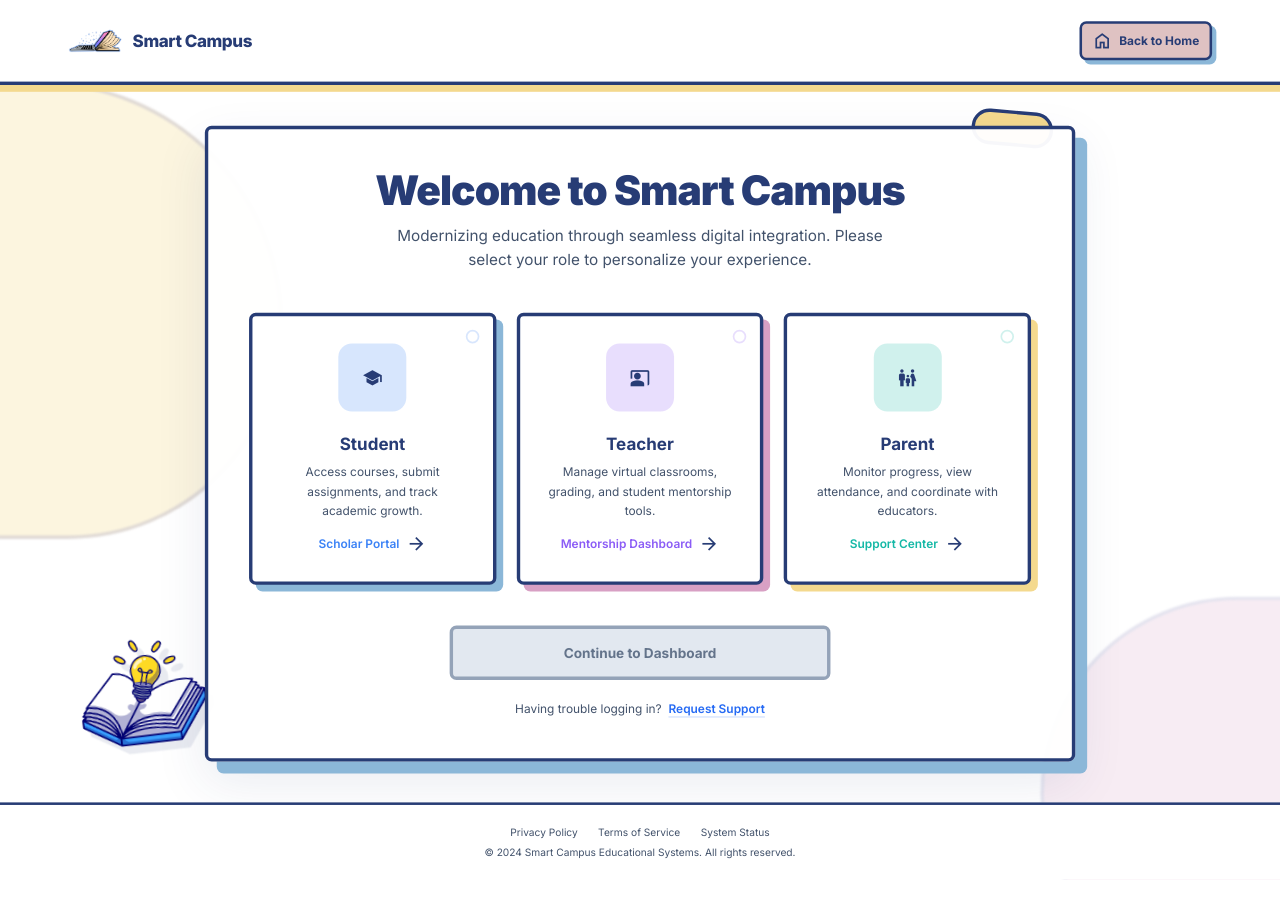
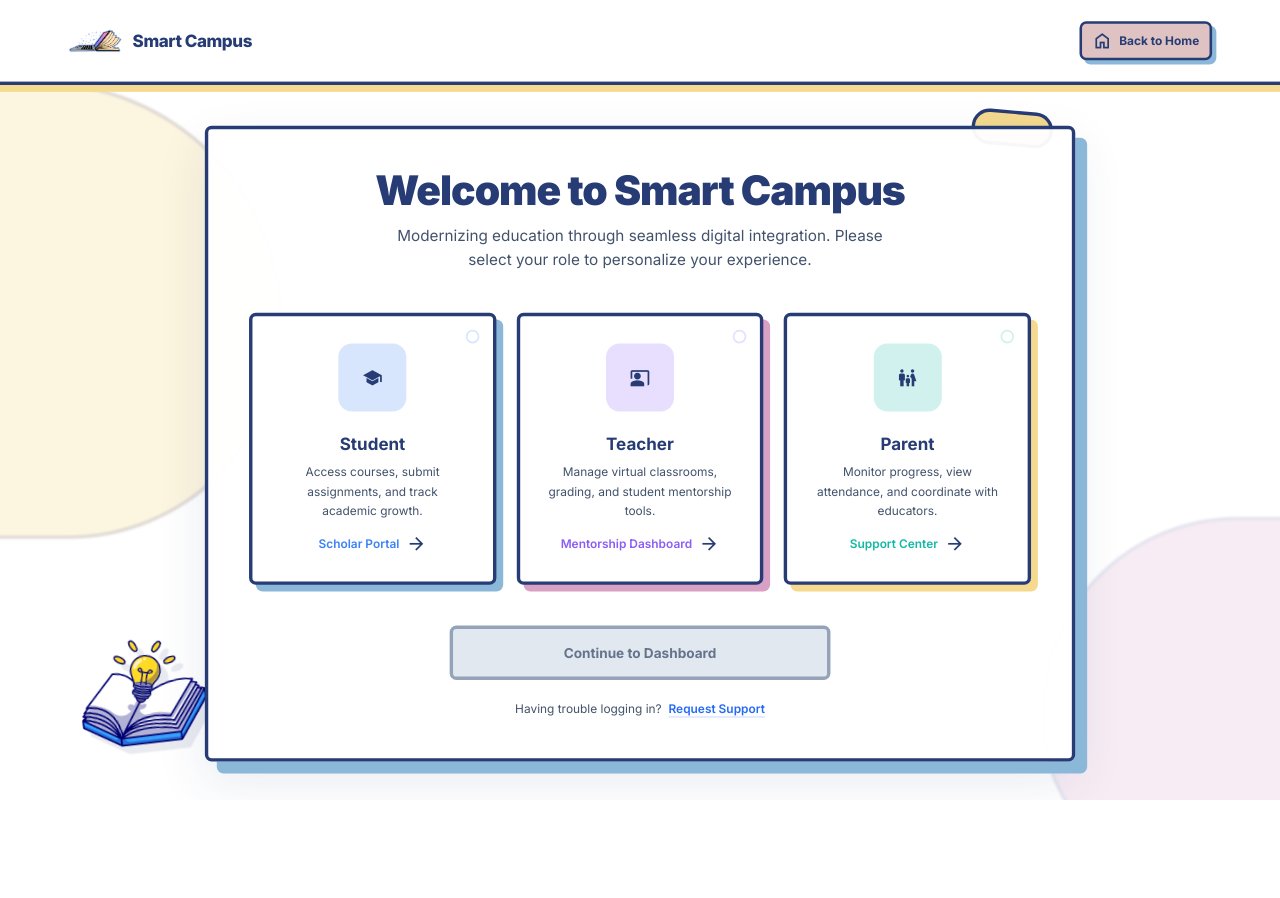
Before and after one commit to sourabhm-25/Smart-Campus, a React (Vite) app in the folder Frontend/: page /login in a window 1280 px wide. Shown: the top 898 px of the page. After the commit the page ends 800 px from the top, so only its background shows below. Built offline with nearby package versions, Linux system fonts and the light colour scheme.

Commit message:
removed white space under pages

```diff
--- a/Frontend/src/index.css
+++ b/Frontend/src/index.css
@@ -3,13 +3,15 @@
 html {
   width: 100%;
   height: 100%;
+  overflow: hidden;
 }
 
 body {
   margin: 0;
   padding: 0;
   width: 100%;
-  min-height: 100%;
+  height: 100%;
+  overflow: hidden;
   -ms-overflow-style: none;
   scrollbar-width: none;
 }
@@ -20,9 +22,8 @@ body {
   transform: scale(0.85);
   transform-origin: top left;
   width: calc(100vw / 0.85);   /* 117.6vw → ×0.85 = 100vw */
-  min-height: calc(100vh / 0.85);  /* ensures content taller than viewport can scroll */
-  overflow-y: auto;
-  overflow-x: hidden;
+  height: calc(100vh / 0.85);  /* 117.6vh → ×0.85 = 100vh */
+  overflow: hidden;
 }
 
 
--- a/Frontend/src/pages/Home.jsx
+++ b/Frontend/src/pages/Home.jsx
@@ -73,7 +73,7 @@ export default function Home() {
   }, []);
 
   return (
-    <>
+    <div style={{ height: "100%", overflowY: "auto", overflowX: "hidden", background: "#0f172a" }}>
       <style>
         {`
           @import url('https://fonts.googleapis.com/css2?family=Caveat:wght@400;600;700&family=Inter:wght@400;500;600;700&display=swap');
@@ -1217,6 +1217,6 @@ export default function Home() {
       <footer className="footer">
         <p>© 2026 Smart Campus. Elevating educational experiences.</p>
       </footer>
-    </>
+    </div>
   );
 }
--- a/Frontend/src/pages/Login.jsx
+++ b/Frontend/src/pages/Login.jsx
@@ -380,7 +380,7 @@ export default function Login() {
   };
 
   return (
-    <>
+    <div style={{ height: "100%", overflowY: "auto", overflowX: "hidden", background: "#ffffff" }}>
       <style>{`
         .auth-page {
           position: relative;
@@ -1297,6 +1297,6 @@ export default function Login() {
         <p>© 2024 Smart Campus Educational Systems. All rights reserved.</p>
       </footer>
     </div>
-    </>
+    </div>
   );
 }
```
Also changed, not shown: 1 other file (tests, documents, lock files or other folders).
